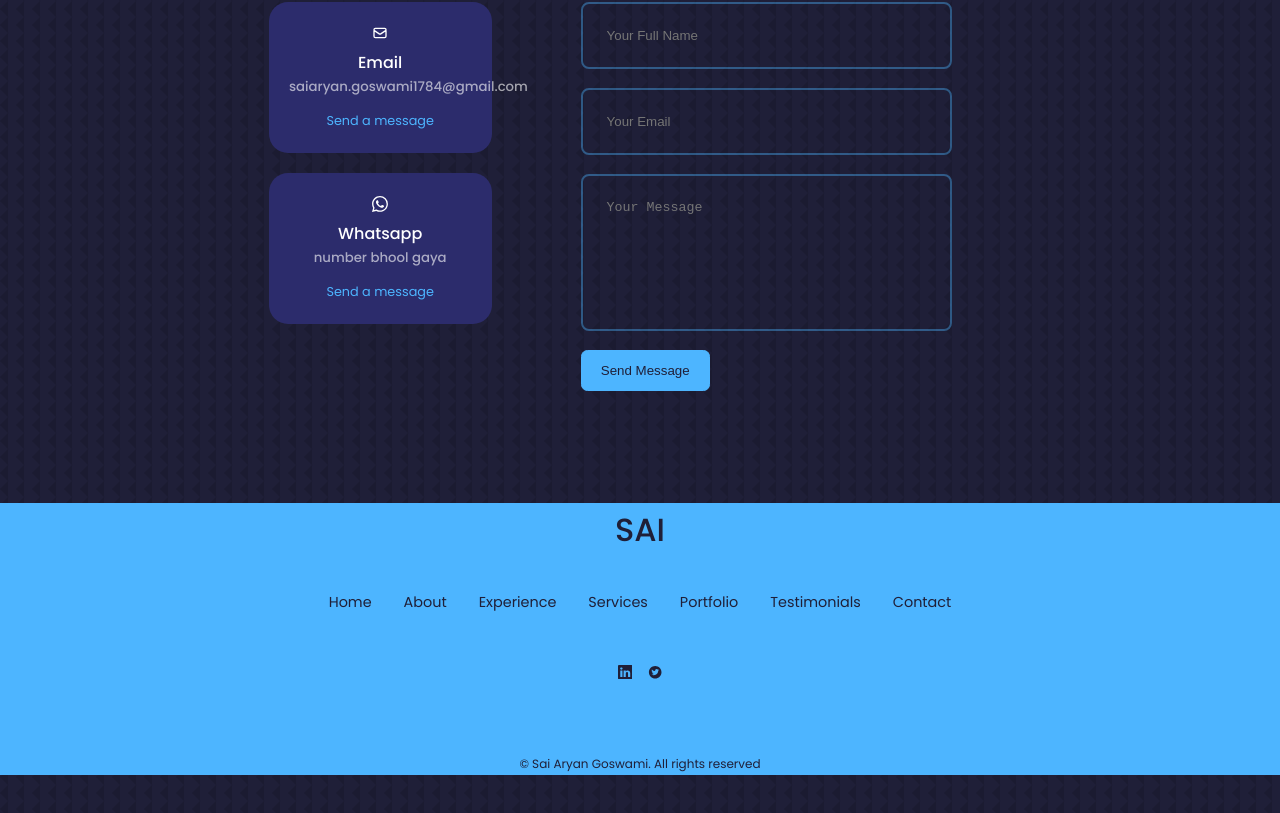
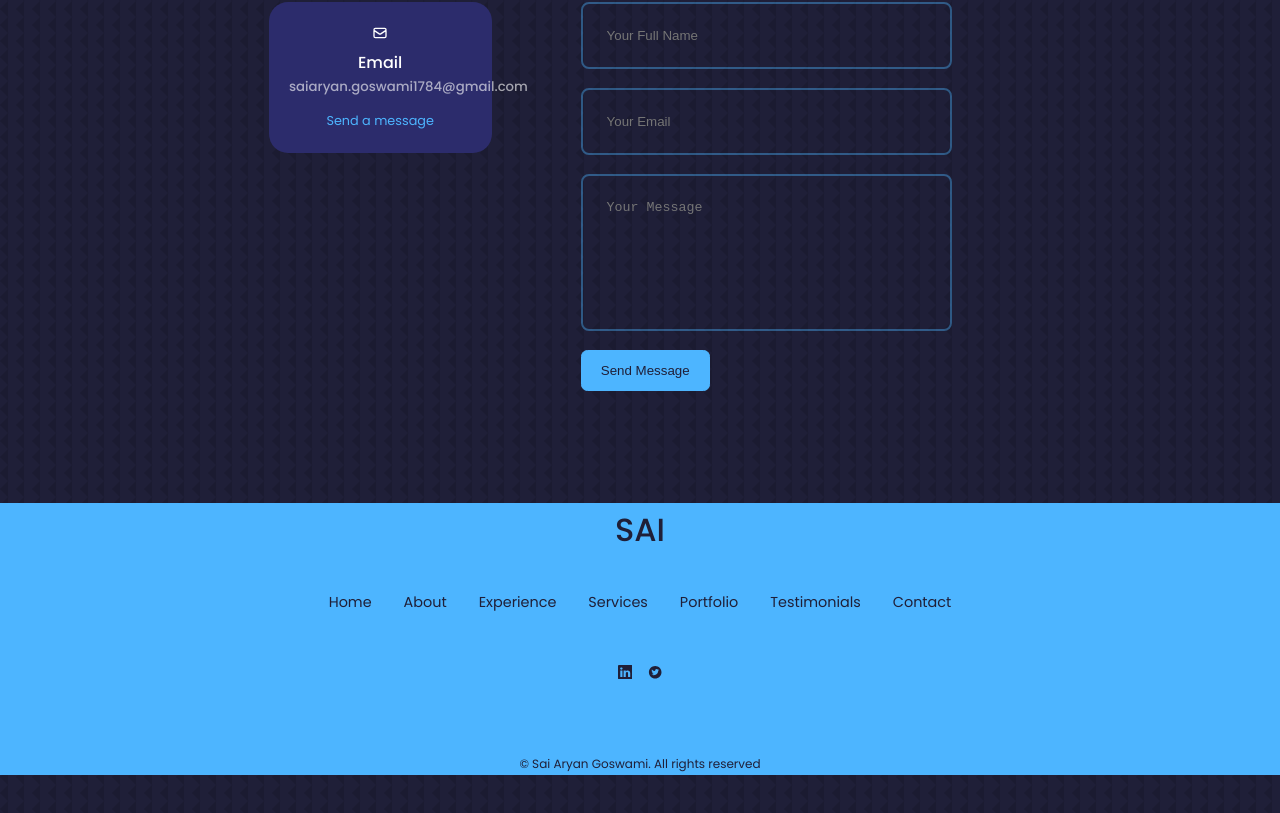
Before and after one commit to SaiAryan1784/Sai_portfolio, a React (Create React App) app: page / in a window 1280 px wide. Shown: the part 3503-4316 px from the top of the page. Built offline with nearby package versions, Linux system fonts and the light colour scheme.

Commit message:
updated json file

```diff
--- a/package.json
+++ b/package.json
@@ -4,20 +4,22 @@
   "version": "0.1.0",
   "private": true,
   "dependencies": {
+    "@fortawesome/fontawesome-svg-core": "^6.5.1",
     "@testing-library/jest-dom": "^5.16.5",
     "@testing-library/react": "^13.4.0",
     "@testing-library/user-event": "^13.5.0",
     "emailjs-com": "^3.2.0",
     "react": "^18.2.0",
     "react-dom": "^18.2.0",
+    "react-icons": "^4.12.0",
     "react-scripts": "5.0.1",
     "swiper": "^9.3.2",
     "web-vitals": "^2.1.4"
   },
   "scripts": {
     "start": "react-scripts start",
-    "predeploy":"npm run build",
-    "deploy":"gh-pages -d build",
+    "predeploy": "npm run build",
+    "deploy": "gh-pages -d build",
     "build": "react-scripts build",
     "test": "react-scripts test",
     "eject": "react-scripts eject"
--- a/src/components/contact/contact.jsx
+++ b/src/components/contact/contact.jsx
@@ -29,12 +29,12 @@ const Contact = () => {
             <h5>saiaryan.goswami1784@gmail.com</h5>
             <a href="https://mailto:saiaryan.goswami1784@gmail.com" target='_blank'>Send a message</a>
           </article>
-          <article className="contact__option">
+          {/* <article className="contact__option">
             <BsWhatsapp className='contact__options-icon'/>
             <h4>Whatsapp</h4>
             <h5>number bhool gaya</h5>
             <a href="https://api.whatsapp.com/send?phone=+918810666903" target='_blank'>Send a message</a>
-          </article>
+          </article> */}
         </div>
         {/* END OF CONTACT OF OPTIONS*/}
         <form ref={form} onSubmit={sendEmail}>
```
Also changed, not shown: 1 other file (tests, documents, lock files or other folders).
